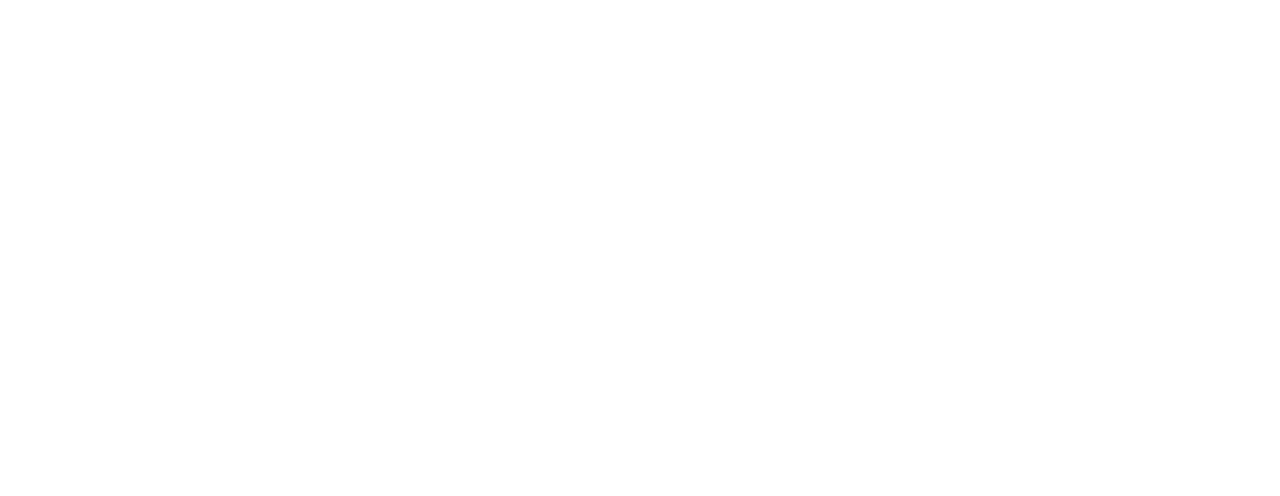
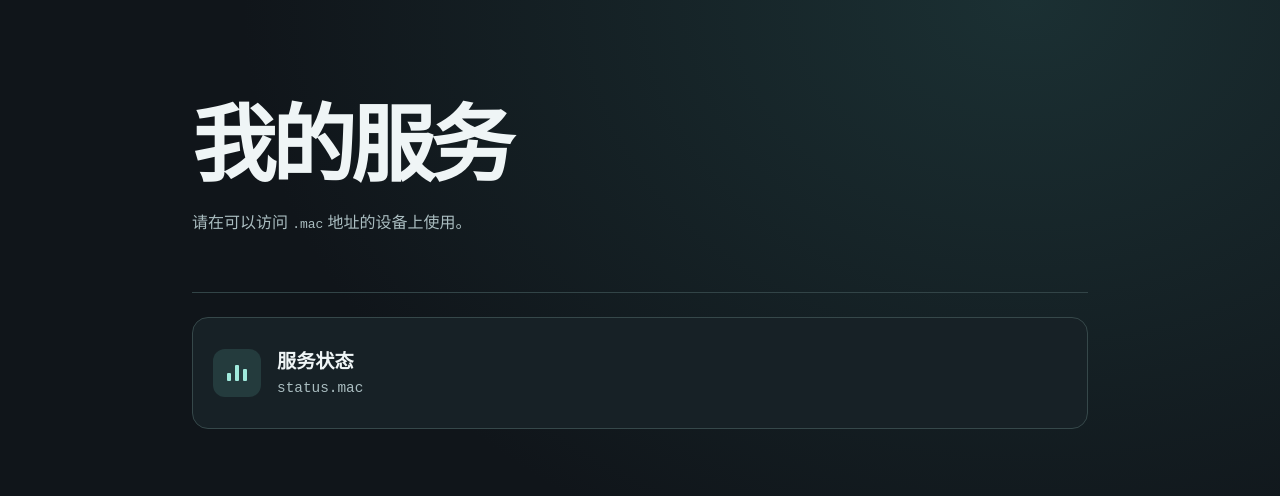
Before and after one commit to zhangrenchuan/zhangrenchuan.github.io, a plain HTML site: page index.html in a window 1280 px wide. Drawn offline with Linux system fonts and the light colour scheme.

Commit message:
Add personal service dashboard

```diff
--- a/index.html
+++ b/index.html
@@ -3,7 +3,43 @@
 <head>
 <meta charset="utf-8">
 <meta name="viewport" content="width=device-width, initial-scale=1">
-<title>个人网站</title>
+<meta name="theme-color" content="#10151a">
+<title>我的服务</title>
+<style>
+  :root { color-scheme: dark; font: 100%/1.6 system-ui, "PingFang SC", sans-serif; }
+  * { box-sizing: border-box; }
+  body { margin: 0; min-height: 100svh; color: #eff5f6; background: radial-gradient(ellipse at 80% 0%, #1b3033 0%, transparent 54%), #10151a; }
+  main { max-width: 64rem; margin: auto; padding: clamp(4rem, 12vh, 9rem) clamp(1.25rem, 6vw, 4rem) 4rem; }
+  h1 { margin: 0; font-size: clamp(2.75rem, 8vw, 5.25rem); line-height: 1.12; letter-spacing: -.055em; }
+  header p { margin: 1.25rem 0 0; color: #aabdc0; }
+  ul { margin: 3.5rem 0 0; padding: 1.5rem 0 0; border-top: 1px solid #324447; list-style: none; display: grid; grid-template-columns: repeat(auto-fit, minmax(min(100%, 20rem), 1fr)); gap: 1rem; }
+  a { display: flex; align-items: center; gap: 1rem; width: 100%; min-height: 7rem; padding: 1.25rem; color: inherit; text-decoration: none; background: #172126; border: 1px solid #36484a; border-radius: 1rem; transition: background .18s, border-color .18s; }
+  a:hover { background: #1e2d31; border-color: #72bdaf; }
+  a:focus-visible { outline: 3px solid #a0eadc; outline-offset: 4px; }
+  .icon { display: grid; flex: 0 0 3rem; height: 3rem; place-items: center; background: #243b3d; color: #a0eadc; border-radius: .75rem; }
+  .bars { display: flex; align-items: end; gap: 4px; }
+  .bars i { width: 4px; background: currentColor; border-radius: 1px; }
+  .bars i:nth-child(1) { height: 8px; }
+  .bars i:nth-child(2) { height: 16px; }
+  .bars i:nth-child(3) { height: 12px; }
+  strong, .address { display: block; }
+  strong { font-size: 1.2rem; }
+  .address { color: #aabdc0; font: .9rem/1.6 ui-monospace, monospace; }
+  @media (prefers-reduced-motion: reduce) { a { transition: none; } }
+</style>
 </head>
-<body></body>
+<body>
+<main>
+  <header>
+    <h1>我的服务</h1>
+    <p>请在可以访问 <code>.mac</code> 地址的设备上使用。</p>
+  </header>
+  <ul aria-label="服务入口">
+    <li><a href="http://status.mac/">
+      <span class="icon" aria-hidden="true"><span class="bars"><i></i><i></i><i></i></span></span>
+      <span><strong>服务状态</strong><span class="address">status.mac</span></span>
+    </a></li>
+  </ul>
+</main>
+</body>
 </html>
```
